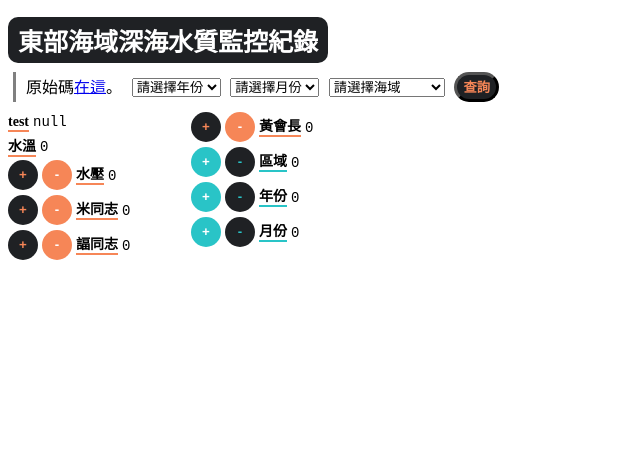
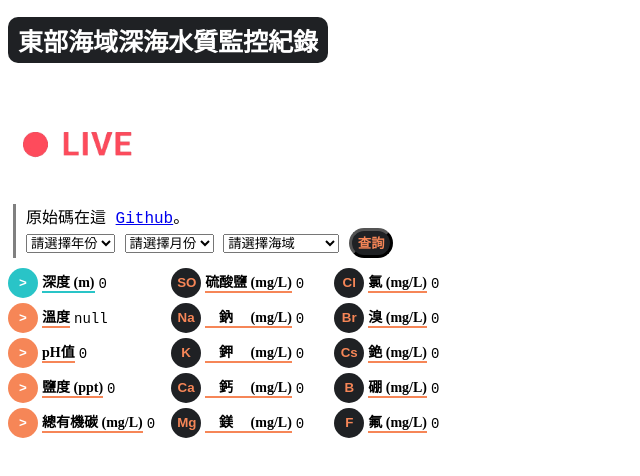
Before and after one commit to kkian481718/deepsea_html, a website: page index.html in a window 1280 px wide. Shown: the whole page, without its empty margins (0-640 px from the left). Drawn offline with Linux system fonts and the light colour scheme; no server answers.

Commit message:
完成與firebase連結

```diff
--- a/index.html
+++ b/index.html
@@ -12,20 +12,23 @@
     <link href="style.css" rel="stylesheet" type="text/css" />
 
     <!-- 標題 -->
-
     <div class="title_box">
         <h1 class="title">東部海域深海水質監控紀錄</h1>
     </div>
+    <img src="./99714-go-live-unscreen.gif" alt="animated gif" width="10%">
 
     <!-- 說明欄 -->
     <div class="description">
-        原始碼<a href="https://replit.com/@MiffyFat/cooool#index.html" target="_blank">在這</a>。
+        原始碼在這 <a href="https://github.com/kkian481718/deepsea_html" target="_blank">Github</a>。
+
+        <br/>
         <select id="year">
             <option>請選擇年份</option>
+            <option>2024</option>
+            <option>2023</option>
+            <option>2022</option>
+            <option>2021</option>
             <option>2020</option>
-            <option>2021</option>
-            <option>2022</option>
-            <option>2023</option>
         </select>
 
         <select id="month">
@@ -51,63 +54,81 @@
     <!-- 操作面板 -->
     <div class="user_column">
 
+        <!-- 一般項目 -->
         <div class="user">
-            <span class="name">test</span> <span class="score" id="test">null</span>
+            <button class="btn_add_woman">></button>
+            <span class="name_woman">深度 (m)</span> <span class="score" id="deepth">0</span>
         </div>
 
         <div class="user">
-        <span class="name">水溫</span> <span class="score" id="score_0">0</span>
+            <button class="btn_minu">></button>
+            <span class="name">溫度</span> <span class="score" id="temp">null</span>
         </div>
 
         <div class="user">
-        <button class="btn_add" onClick="add(1)">+</button>
-        <button class="btn_minu" onClick="minus(1)">-</button>
-
-        <span class="name">水壓</span> <span class="score" id="score_1">0</span>
+            <button class="btn_minu">></button>
+            <span class="name">pH值</span> <span class="score" id="pH">0</span>
         </div>
 
         <div class="user">
-        <button class="btn_add" onClick="add(2)">+</button>
-        <button class="btn_minu" onClick="minus(2)">-</button>
-
-        <span class="name">米同志</span> <span class="score" id="score_2">0</span>
+            <button class="btn_minu">></button>
+            <span class="name">鹽度 (ppt)</span> <span class="score" id="ppt">0</span>
         </div>
 
         <div class="user">
-        <button class="btn_add" onClick="add(3)">+</button>
-        <button class="btn_minu" onClick="minus(3)">-</button>
+            <button class="btn_minu">></button>
+            <span class="name">總有機碳 (mg/L)</span> <span class="score" id="C">0</span>
+        </div>
 
-        <span class="name">諨同志</span> <span class="score" id="score_3">0</span>
+        <!-- 主要元素 -->
+        <div class="user">
+            <button class="btn_add">SO</button>
+            <span class="name">硫酸鹽 (mg/L)</span> <span class="score" id="SO">0</span>
         </div>
 
         <div class="user">
-        <button class="btn_add" onClick="add(4)">+</button>
-        <button class="btn_minu" onClick="minus(4)">-</button>
-
-        <span class="name">黃會長</span> <span class="score" id="score_4">0</span>
-        </div>
-
-        <!-- 分隔線 -->
-
-        <div class="user">
-        <button class="btn_add_woman" onClick="add(5)">+</button>
-        <button class="btn_minu_woman" onClick="minus(5)">-</button>
-
-        <span class="name_woman">區域</span> <span class="score" id="score_5">0</span>
+            <button class="btn_add">Na</button>
+            <span class="name">　鈉　 (mg/L)</span> <span class="score" id="Na">0</span>
         </div>
 
         <div class="user">
-        <button class="btn_add_woman" onClick="add(6)">+</button>
-        <button class="btn_minu_woman" onClick="minus(6)">-</button>
-
-        <span class="name_woman">年份</span> <span class="score" id="score_6">0</span>
+            <button class="btn_add">K</button>
+            <span class="name">　鉀　 (mg/L)</span> <span class="score" id="K">0</span>
         </div>
 
         <div class="user">
-        <button class="btn_add_woman" onClick="add(7)">+</button>
-        <button class="btn_minu_woman" onClick="minus(7)">-</button>
+            <button class="btn_add">Ca</button>
+            <span class="name">　鈣　 (mg/L)</span> <span class="score" id="Ca">0</span>
+        </div>
 
-        <span class="name_woman">月份</span> <span class="score" id="score_7">0</span>
+        <div class="user">
+            <button class="btn_add">Mg</button>
+            <span class="name">　鎂　 (mg/L)</span> <span class="score" id="Mg">0</span>
+        </div>
+
+        <div class="user">
+            <button class="btn_add">Cl</button>
+            <span class="name">氯 (mg/L)</span> <span class="score" id="Cl">0</span>
+        </div>
+
+        <div class="user">
+            <button class="btn_add">Br</button>
+            <span class="name">溴 (mg/L)</span> <span class="score" id="Br">0</span>
+        </div>
+
+        <div class="user">
+            <button class="btn_add">Cs</button>
+            <span class="name">銫 (mg/L)</span> <span class="score" id="Cs">0</span>
+        </div>
+
+        <div class="user">
+            <button class="btn_add">B</button>
+            <span class="name">硼 (mg/L)</span> <span class="score" id="B">0</span>
+        </div>
+
+        <div class="user">
+            <button class="btn_add">F</button>
+            <span class="name">氟 (mg/L)</span> <span class="score" id="F">0</span>
         </div>
     </div>
 
--- a/script.js
+++ b/script.js
@@ -12,22 +12,6 @@ const firebaseConfig = {
 // Initialize Firebase
 firebase.initializeApp(firebaseConfig);
 const db = firebase.firestore();
-
-// initialize data
-var score = new Array(8);
-var i = 7;
-for (k = 0; k < i; k++) {
-    download_data(k);
-}
-
-function download_data(userId) {
-    var docRef = db.doc(`users/${userId}`);
-
-    docRef.onSnapshot((doc) => {
-        score[userId] = doc.data().userId;
-        document.getElementById('score_' + userId).textContent = score[userId];
-    });
-}
 
 // search
 function search_vaildate() {
@@ -54,13 +38,32 @@ function search_vaildate() {
 }
 
 function search(sea_num, y, m) {
-    var newdocRef = db.doc(`deepseadata/sea${sea_num}/${y}${m}/data`);
-    console.log(`deepseadata/sea${sea_num}/${y}${m}/data`);
+    var newdocRef = db.doc(`sea${sea_num}/${y}${m}`);
 
     newdocRef.onSnapshot((doc) => {
-        var s = doc.data();
-        document.getElementById('test').textContent = s;
-        console.log(s);
+        if (doc.data() !== undefined) {
+            var s = doc.data();
+            console.log(s);
+            alert("查詢成功！");
+
+            document.getElementById('deepth').textContent = s.deepth;
+            document.getElementById('temp').textContent = s.temp;
+            document.getElementById('pH').textContent = s.pH;
+            document.getElementById('ppt').textContent = s.ppt;
+            document.getElementById('C').textContent = s.C;
+            document.getElementById('SO').textContent = s.SO;
+            document.getElementById('Na').textContent = s.Na;
+            document.getElementById('K').textContent = s.K;
+            document.getElementById('Ca').textContent = s.Ca;
+            document.getElementById('Mg').textContent = s.Mg;
+            document.getElementById('Cl').textContent = s.Cl;
+            document.getElementById('Br').textContent = s.Br;
+            document.getElementById('Cs').textContent = s.Cs;
+            document.getElementById('B').textContent = s.B;
+            document.getElementById('F').textContent = s.F;
+        } else {
+            alert("資料空白");
+        }
     });
 }
 
--- a/style.css
+++ b/style.css
@@ -20,9 +20,9 @@ html, body {
 }
 
 .user_column {
-    columns: 2;
+    columns: 3;
     margin-top: 10px;
-    width: 350px;
+    width: fit-content;
 }
 
 .user {
```
Also changed, not shown: 99714-go-live-unscreen.gif (added).
